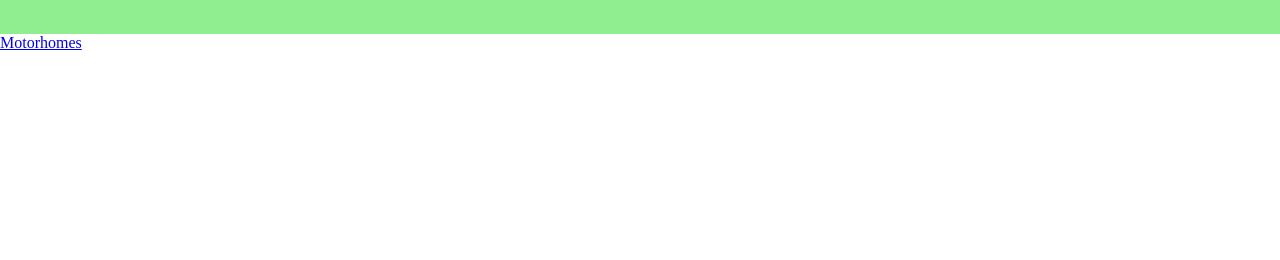
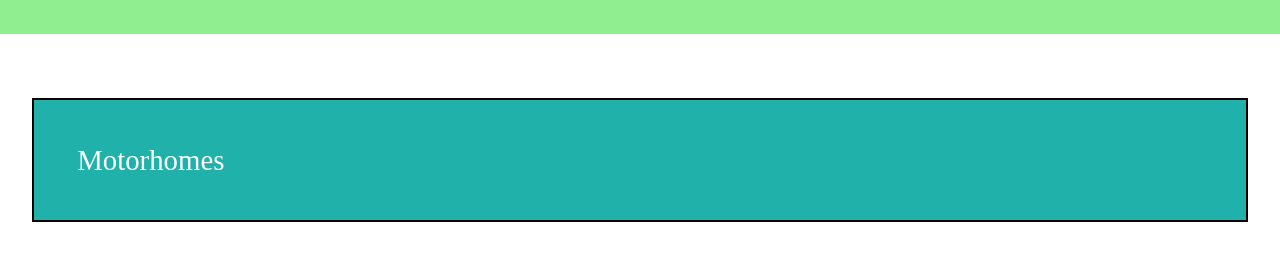
Before and after one commit to DavidHaring20/node.js-exam-project, a website: page public/homePage/homePage.html in a window 1280 px wide. Shown: the part 72-332 px from the top of the page. Drawn offline with Linux system fonts and the light colour scheme.

Commit message:
Fixed an error with not having css styles on homepage.html displayed.

```diff
--- a/public/homePage/homePage.css
+++ b/public/homePage/homePage.css
@@ -18,5 +18,20 @@ h1 {
 
 .create-div {
     align-items: center;
+}
 
+.links {
+    margin: 4em 2em;
 }
+
+.link {
+    border: 2px solid black;
+    background-color: lightseagreen;
+    color: white;
+    padding: 1.5em;
+}
+
+a {
+    font-size: 1.8em;
+    text-decoration: none;
+}
--- a/public/homePage/homePage.html
+++ b/public/homePage/homePage.html
@@ -12,8 +12,10 @@
         <h1>Welcome to Nordic Motorhome Rental Web App !</h1>
     </div>
 
-    <a href="/motorhomes">
-        <div>Motorhomes</div>
-    </a>
+    <div class="links">
+        <a href="/motorhomes">
+            <div class="link">Motorhomes</div>
+        </a>
+    </div>
 </body>
 </html>
```
Also changed, not shown: app.js (+6 -1 lines).
